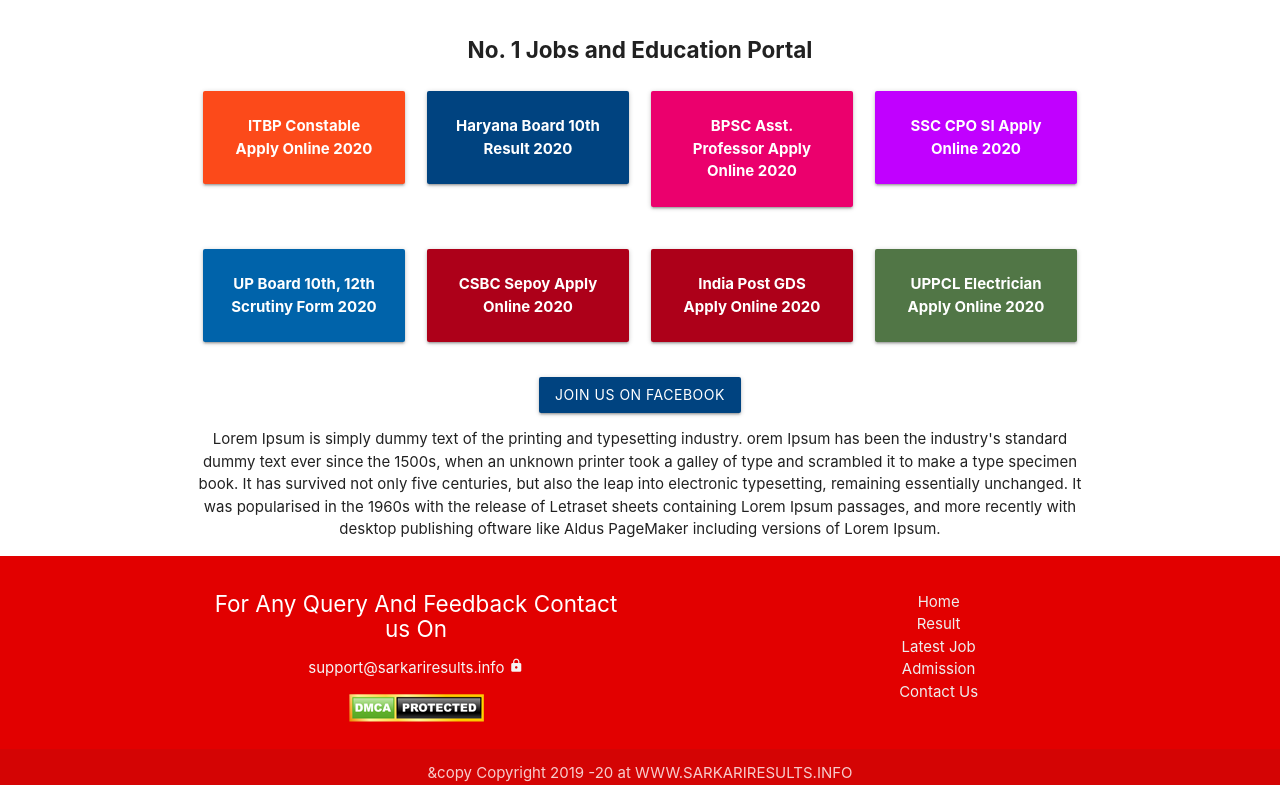
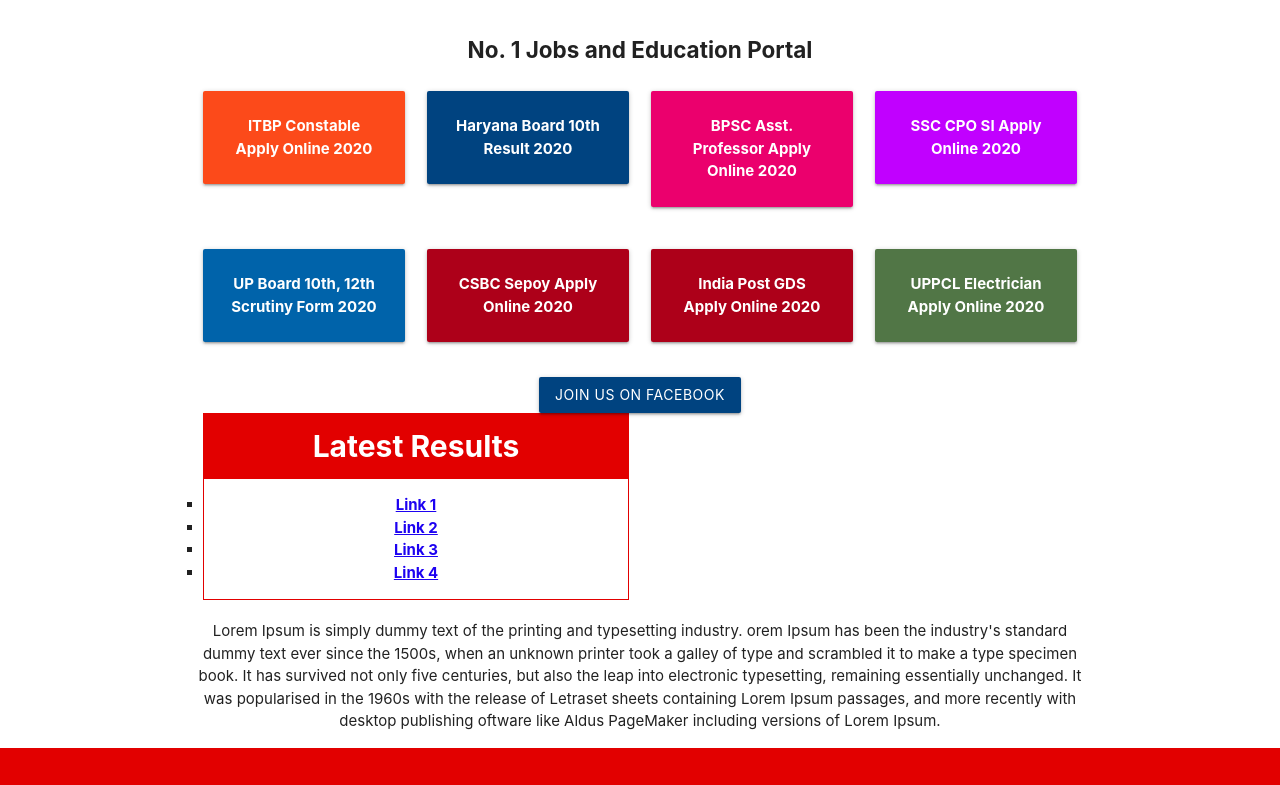
Before and after one commit to SarikaWirtz/sarkariresults, a React (Create React App) app: page / in a window 1280 px wide. Shown: the part 376-1161 px from the top of the page. Built offline with nearby package versions, Linux system fonts and the light colour scheme.

Commit message:
added cards layout for front page

```diff
--- a/src/components/layout/SiteContent.js
+++ b/src/components/layout/SiteContent.js
@@ -2,6 +2,7 @@
 import liveImg from '../../assets/img/live-2.gif'
 import FrontpageGrid from '../tables/FrontPageGrid'
 import { Button }from 'react-materialize'
+import FrontPageCards from '../tables/FrontPageCards'
 
 
 const SiteContent = () => {
@@ -21,7 +22,8 @@
                 waves="light"
                 >
                 Join Us On Facebook
-                </Button>
+            </Button>
+            <FrontPageCards></FrontPageCards>
 
             <p>Lorem Ipsum is simply dummy text of the printing and typesetting industry.
         orem Ipsum has been the industry's standard dummy text ever since the 1500s,
--- /dev/null
+++ b/src/components/tables/FrontPageCards.js
@@ -0,0 +1,18 @@
+import React from 'react'
+import { Row, Col, Header, Footer } from 'react-materialize'
+import LatestResultCard from './LatestResultCard'
+
+
+const FrontPageCards =() => {
+    return (
+        <>
+        <Row>
+            <Col m={6} s={12}>
+               <LatestResultCard></LatestResultCard>
+            </Col>
+        </Row>
+        </>
+    )
+}
+
+export default FrontPageCards
--- /dev/null
+++ b/src/components/tables/LatestResultCard.js
@@ -0,0 +1,17 @@
+import React from 'react'
+
+const LatestResultCard = () => {
+    return(
+        <div className="card-wrapper">
+            <div className="card-title bold white-text">Latest Results</div>
+            <ul>
+                <li><a className="" href="#!" target="_blank">Link 1</a></li>
+                <li><a className="" href="#!" target="_blank">Link 2</a></li>
+                <li><a className="" href="#!" target="_blank">Link 3</a></li>
+                <li><a className="" href="#!" target="_blank">Link 4</a></li>
+            </ul>
+        </div>
+    )
+}
+
+export default LatestResultCard
--- a/src/index.css
+++ b/src/index.css
@@ -102,3 +102,29 @@
 .followfacebook {
 
 }
+
+.card-title {
+  background-color: #E20000;
+  padding: 10px 0;
+  font-size: 30px;
+}
+
+.card-wrapper {
+  border: 1px solid  #E20000;
+}
+
+.carwrapper ul {
+  text-align: left;
+  padding-left: 5%;
+
+}
+
+.card-wrapper li {
+  list-style-type: square !important;
+}
+
+.card-wrapper li a {
+  color: #1d02f1;
+  font-weight: bold;
+  text-decoration: underline;
+}
```
